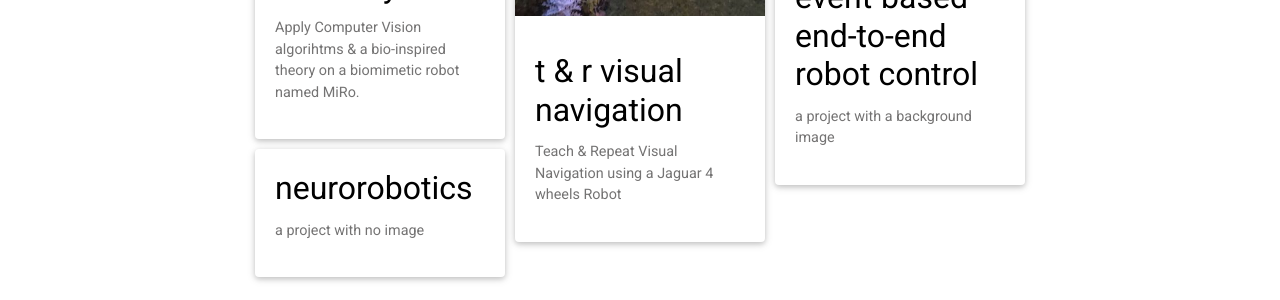
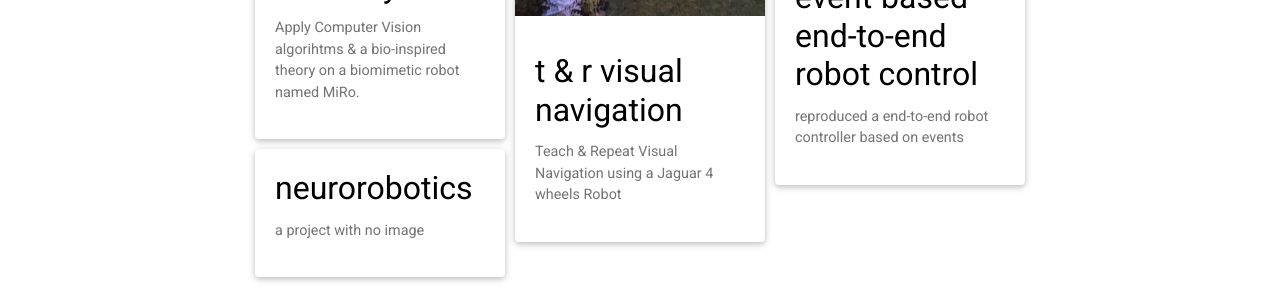
Before and after one commit to LiZheng1997/LiZheng1997, a Jekyll site: the page built from _pages/projects.md, in a window 1280 px wide and 900 px high, scrolled down 1169 px. Shown: the part 447-747 px from the top of the window. Built offline with Jekyll 4.4.1, drawn with Linux system fonts in a browser that asks for light colours; full-size pictures stand in for the smaller copies a plugin makes; comment, search, counter and statistics services are not loaded; a style sheet for code colours, icons or effects is not loaded.

Commit message:
update imgs

```diff
--- a/_projects/Event_based_Robot_Control_project.md
+++ b/_projects/Event_based_Robot_Control_project.md
@@ -1,14 +1,14 @@
 ---
 layout: page
 title:  Training Neural Networks for Event-Based End-to-End Robot Control
-description: a project with a background image
+description: reproduced a end-to-end robot controller based on events
 img: assets/img/pioneer-robot.png
 importance: 3
 category: research
 ---
 
 I reproduced this project with a Pioneer P3-DX mobile robot in the V-REP simulator on 20231028.
-There are four kinds of controllers, named Braitenberg, DQN, SNN, R-STDP.
+There are four kinds of controllers, named Braitenberg, DQN, DQN+SNN, R-STDP.
 
 The robot is attached with a DVS camera like the picture bellow:
 <div class="row">
@@ -82,7 +82,7 @@
 
 ## DQN
 
-### Defined Rewards of MDP per time=-step
+### Defined Rewards of MDP per time-step
 The reward is defined as a Gaussian distributed function of the lane-center distance.
 <div class="row">
     <div class="col-sm mt-3 mt-md-0">
@@ -118,16 +118,40 @@
 </div>
 
 
-## R-STDP
+## Braitenberg
+Communication and components of the Braitenberg vehicle controller:
+
+<div class="row">
+    <div class="col-sm mt-3 mt-md-0">
+        {% include figure.html path="assets/img/communication-braitenberg-controller.png" title="Framework" class="img-fluid rounded z-depth-1" %}
+    </div>
+</div>
+
+The network architecture of the Braitenberg vehicle using DVS frames as input.
+<div class="row">
+    <div class="col-sm mt-3 mt-md-0">
+        {% include figure.html path="assets/img/network-braitenberg-vehicle.png" title="Framework" class="img-fluid rounded z-depth-1" %}
+    </div>
+</div>
 
 
+## R-STDP
+The network architecture is different from the previous Braitenberg vehicle, it merely use one SNN to control left and right motor outputs.
+![Network structure of R-STDP](assets/img/network-rstdp.png)
 
-## Braitenberg
 
+# Comparision of different controllers on the outer lane
+![Comparision of results of different controllers](assets/img/comparision-controllers.png)
+
+
+It is obvious from the result that R-STDP is the most robust and stable one from the distance away from the lane center.
 
 
 # References
-**Papers**
+
+***Papers:***
+
+
 [1] Towards a framework for end-to-end control of a simulated vehicle with spiking neural networks
 [2] Fast-classifying, high-accuracy spiking deep networks through weight and threshold balancing
 
```
Also changed, not shown: _projects/network-rstdp.png (added), assets/img/communication-braitenberg-controller.png (added), assets/img/comparision-controllers.png (added), assets/img/network-braitenberg-vehicle.png (added).
